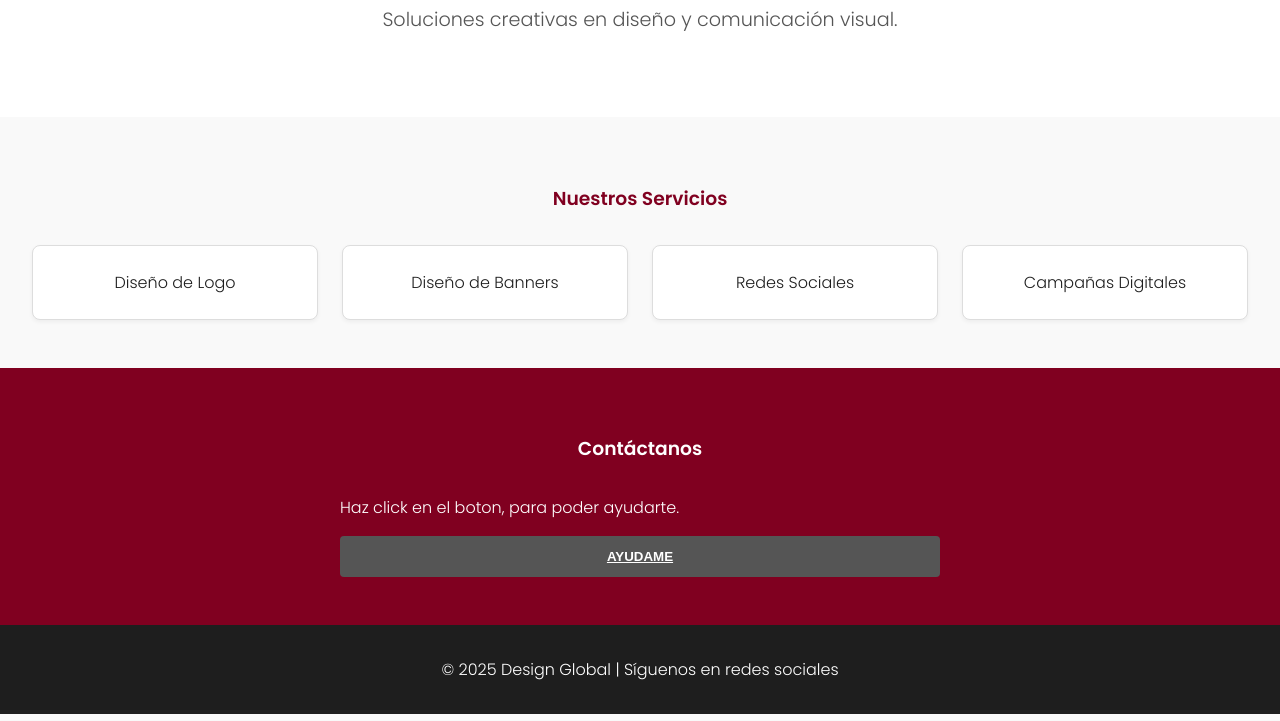
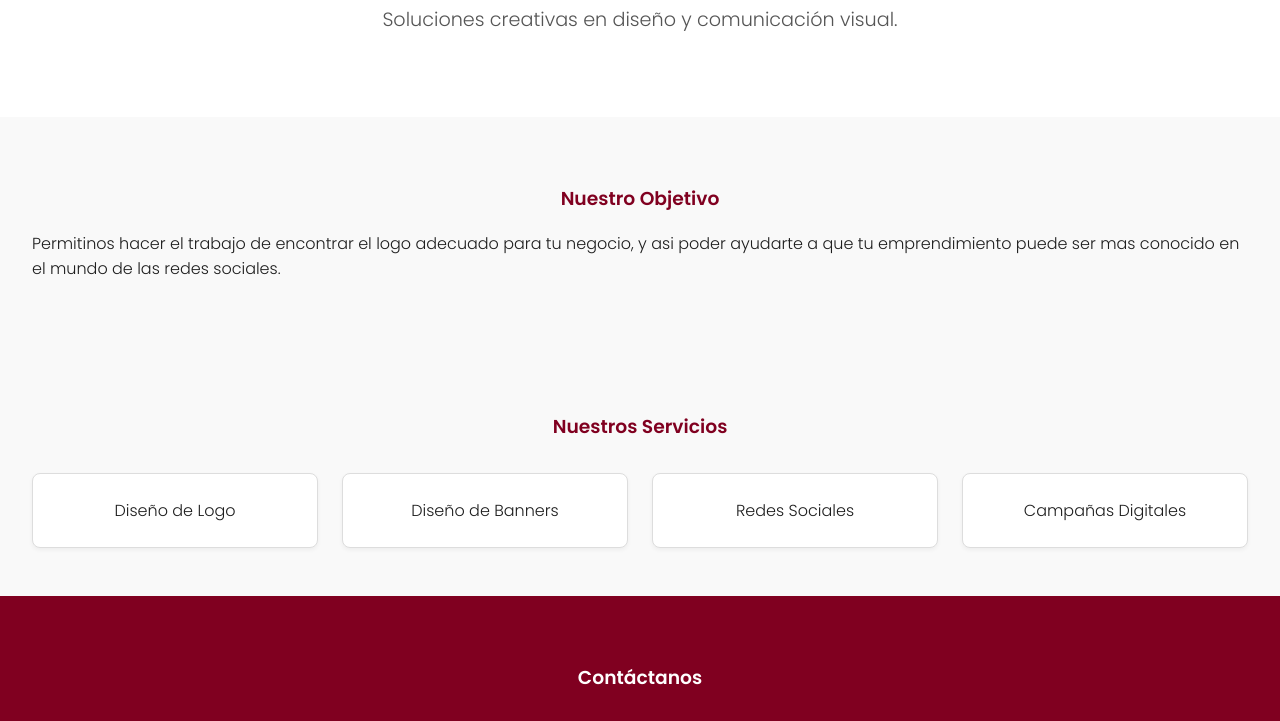
Before and after one commit to dterronesq7/design-global, a plain HTML site: page index.html in a window 1280 px wide. Shown: the part 228-949 px from the top of the page. Drawn offline with Linux system fonts and the light colour scheme.

Commit message:
Update index.html
.................

```diff
--- a/index.html
+++ b/index.html
@@ -124,12 +124,24 @@
       text-align: center;
       padding: 1rem;
     }
+
+    .objetives {
+      background-color: var(--light);
+      padding: 3rem 2rem;
+    }
+
+    .objetives h3 {
+      text-align: center;
+      color: var(--primary);
+    }
+
   </style>
 </head>
 <body>
   <header>
     <h1>Design Global</h1>
     <nav>
+      <a href="#objetives">Nuestro Objetivo</a>
       <a href="#services">Servicios</a>
       <a href="#contact">Contacto</a>
     </nav>
@@ -138,6 +150,11 @@
   <section class="hero">
     <h2>Diseñado para superar tus expectativas.</h2>
     <p>Soluciones creativas en diseño y comunicación visual.</p>
+  </section>
+
+  <section class="objetives" id="objetives">
+    <h3>Nuestro Objetivo</h3>
+    <p>Permitinos hacer el trabajo de encontrar el logo adecuado para tu negocio, y asi poder ayudarte a que tu emprendimiento puede ser mas conocido en el mundo de las redes sociales.</p>
   </section>
 
   <section class="services" id="services">
```
